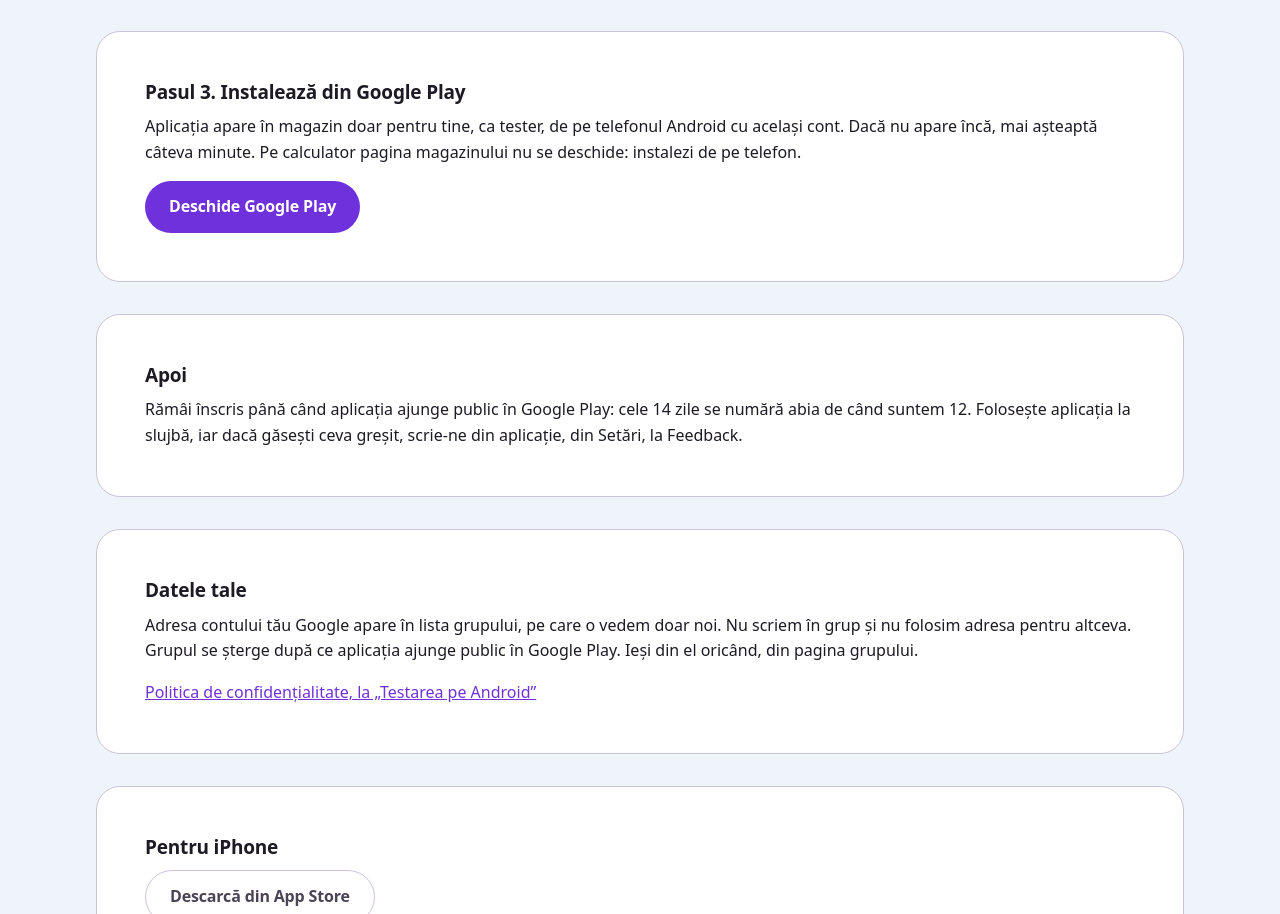
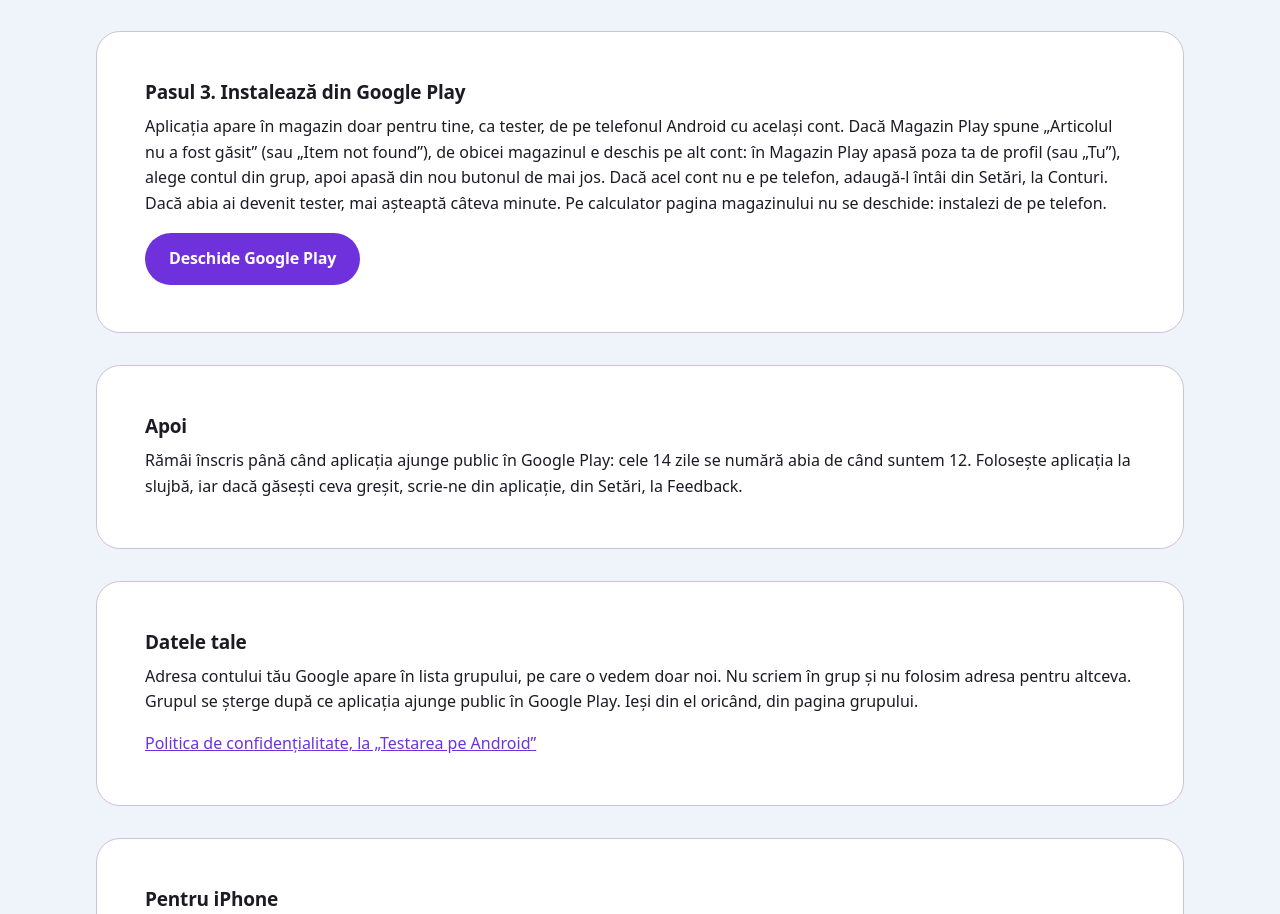
Before and after one commit to timi-petre/worship-book-catalog, a plain HTML site: page docs/app/android/index.html in a window 1280 px wide. Shown: the part 1293-2207 px from the top of the page. Drawn offline with Linux system fonts and the light colour scheme.

Commit message:
app: sincronizare cu chrodpro/site [skip ci]

```diff
--- a/docs/app/android/index.html
+++ b/docs/app/android/index.html
@@ -98,9 +98,13 @@ try {
     <div class="panel">
       <h3>Pasul 3. Instalează din Google Play</h3>
       <p>Aplicația apare în magazin doar pentru tine, ca tester, de pe
-      telefonul Android cu același cont. Dacă nu apare încă, mai așteaptă
-      câteva minute. Pe calculator pagina magazinului nu se deschide: instalezi
-      de pe telefon.</p>
+      telefonul Android cu același cont. Dacă Magazin Play spune „Articolul nu
+      a fost găsit” (sau „Item not found”), de obicei magazinul e deschis pe
+      alt cont: în Magazin Play apasă poza ta de profil (sau „Tu”), alege
+      contul din grup, apoi apasă din nou butonul de mai jos. Dacă acel cont
+      nu e pe telefon, adaugă-l întâi din Setări, la Conturi. Dacă abia ai
+      devenit tester, mai așteaptă câteva minute. Pe calculator pagina
+      magazinului nu se deschide: instalezi de pe telefon.</p>
       <p><a class="btn btn-primary" data-android="magazin" href="https://play.google.com/store/apps/details?id=com.worship.worship_book">Deschide Google Play</a></p>
     </div>
 
```
